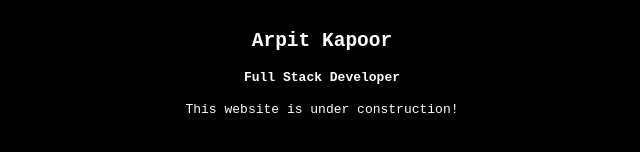
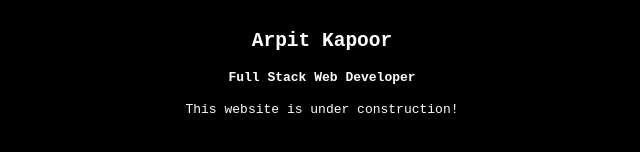
Before and after one commit to arpitkapoor97/profile, a plain HTML site: page index.html in a window 1280 px wide. Shown: the part 328-480 px from the top of the page, 318-958 px from the left. Drawn offline with Linux system fonts and the light colour scheme.

Commit message:
updated verbiage

```diff
--- a/index.html
+++ b/index.html
@@ -27,7 +27,7 @@
     <main>
         <article>
             <h1>Arpit Kapoor</h1>
-            <h4>Full Stack Developer</h4>
+            <h4>Full Stack Web Developer</h4>
 
             <p>This website is under construction!</p>
         </article>
```
